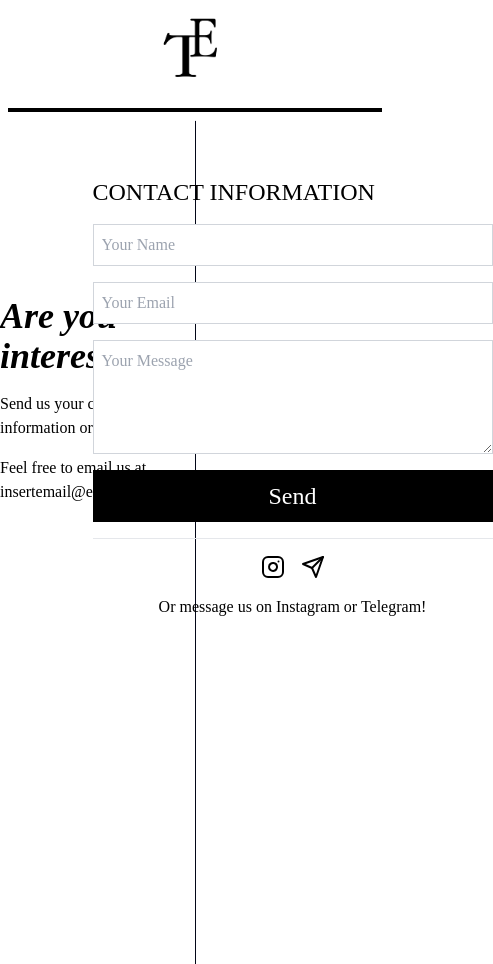
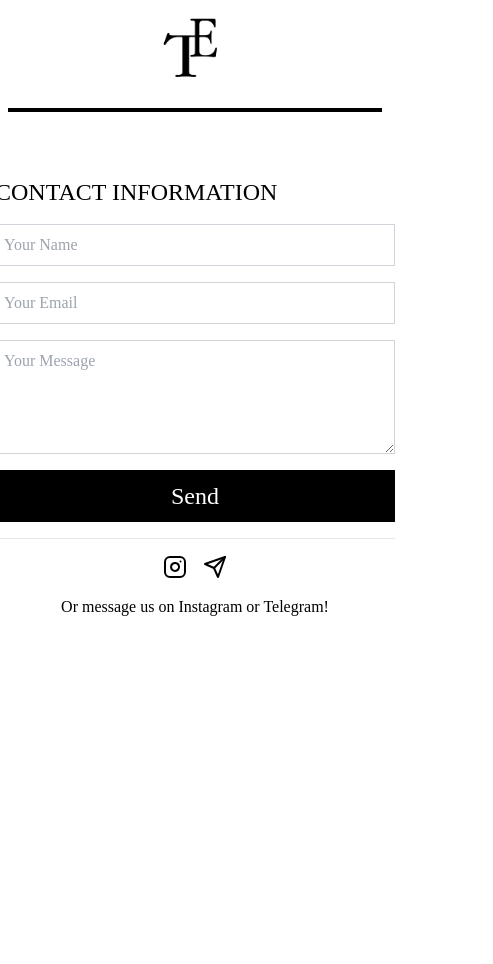
Before and after one commit to JerickWong/toy-envoy-website, a Next.js app: page /contact in a window 390 px wide. Shown: the whole page, 493 px wide, since content can reach past the window. After the commit the page ends 844 px from the top, so only its background shows below. Built offline with nearby package versions, Linux system fonts and the light colour scheme.

Commit message:
Add responsiveness to contact section

```diff
--- a/app/contact/page.js
+++ b/app/contact/page.js
@@ -3,29 +3,21 @@ import ContactForm from "@/components/ContactForm"
 
 export default function Contact() {
   return (
-    <div className='max-h-screen min-h-screen flex flex-col'>
+    <div className='min-h-screen flex flex-col'>
       <Navbar />
-      <section className="flex min-h-screen justify-between">
-        <div className="flex flex-col justify-start items-center max-w-half-screen w-full mt-44 gap-3">
+      <div className="flex flex-col lg:flex-row">
+        <div className="lg:w-1/2 lg:block flex flex-col justify-start items-center max-w-half-screen w-full mt-44 hidden gap-3">
           <div className="space-y-4 font-montserrat">
             <h1 className="text-4xl italic font-bold dark:text-white">Are you interested?</h1>
             <p>Send us your contact information or</p>
             <p>Feel free to email us at insertemail@email.com!</p>
           </div>
         </div>
-        <hr className="w-px h-screen inline-block bg-slate-950"></hr>
-        <div className="flex flex-col justify-start items-center max-w-half-screen w-full mt-14 gap-5">
-          {/* <form>
-            <h1 className="text-4xl">CONTACT INFORMATION</h1>
-            <input type="text" placeholder="Name"></input>
-            <input type="email" placeholder="Email"></input>
-            <select></select>
-            <textarea id="message" rows="4" class="block p-2.5 text-sm text-gray-900 bg-gray-50 rounded-lg border border-gray-300 focus:ring-blue-500 focus:border-blue-500 dark:bg-gray-700 dark:border-gray-600 dark:placeholder-gray-400 dark:text-white dark:focus:ring-blue-500 dark:focus:border-blue-500" placeholder="Message..."></textarea>
-            <button type="button" class="button-interested font-montserrat">Submit</button>
-          </form> */}
+        <hr className="w-px h-screen inline-block bg-slate-950 hidden lg:block"></hr>
+        <div className="lg:w-1/2 lg:max-w-half-screen flex flex-col justify-center items-center w-full mt-14 lg:m-0 gap-5">
           <ContactForm />
         </div>
-      </section>
+      </div>
     </div>
   )
 }
```
